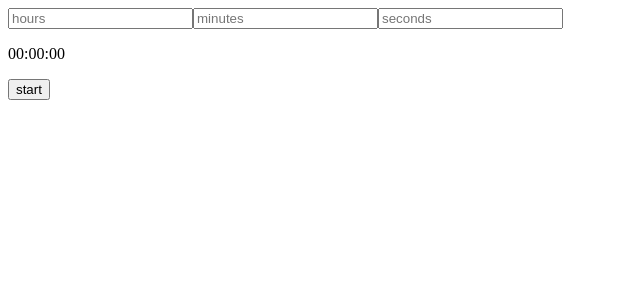
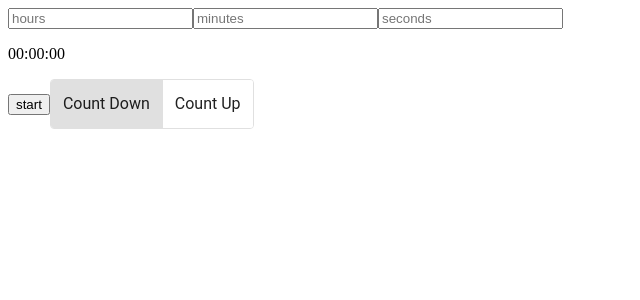
Before and after one commit to Daddelbob/Timer, an Angular app in the folder Timer/: page / in a window 1280 px wide. Shown: the top 300 px of the page, without its empty margins (0-640 px from the left). Built offline with nearby package versions, Linux system fonts and the light colour scheme.

Commit message:
chore(material): install material

```diff
--- a/Timer/package.json
+++ b/Timer/package.json
@@ -12,16 +12,19 @@
   },
   "private": true,
   "dependencies": {
-    "@angular/animations": "^5.2.0",
+    "@angular/animations": "^5.2.11",
+    "@angular/cdk": "^5.2.0",
     "@angular/common": "^5.2.0",
     "@angular/compiler": "^5.2.0",
     "@angular/core": "^5.2.0",
     "@angular/forms": "^5.2.0",
     "@angular/http": "^5.2.0",
+    "@angular/material": "^5.2.0",
     "@angular/platform-browser": "^5.2.0",
     "@angular/platform-browser-dynamic": "^5.2.0",
     "@angular/router": "^5.2.0",
     "core-js": "^2.4.1",
+    "hammerjs": "^2.0.8",
     "rxjs": "^5.5.6",
     "zone.js": "^0.8.19"
   },
--- a/Timer/src/app/app.module.ts
+++ b/Timer/src/app/app.module.ts
@@ -6,6 +6,7 @@ import { AppRoutingModule } from './app-routing.module';
 import { AppComponent } from './app.component';
 import { StartComponent } from './start/start.component';
 import { SharedModule } from './shared/shared.module';
+import { CustomMaterialModule } from './custom-material/custom-material.module';
 
 
 @NgModule({
@@ -16,7 +17,8 @@ import { SharedModule } from './shared/shared.module';
   imports: [
     BrowserModule,
     AppRoutingModule,
-    SharedModule
+    SharedModule,
+    CustomMaterialModule
   ],
   providers: [],
   bootstrap: [AppComponent]
--- a/Timer/src/app/shared/pipes/timer/timer.pipe.ts
+++ b/Timer/src/app/shared/pipes/timer/timer.pipe.ts
@@ -4,11 +4,9 @@ import { Pipe, PipeTransform } from '@angular/core';
   name: 'timer'
 })
 export class TimerPipe implements PipeTransform {
-
-  transform(value: any, args?: any): any {
+  transform(value: number, maximum?: number): any {
     const date = new Date(null);
     date.setSeconds(value);
     return date.toISOString().substr(11, 8);
   }
-
 }
--- a/Timer/src/app/start/start.component.html
+++ b/Timer/src/app/start/start.component.html
@@ -2,6 +2,11 @@
 <input type="number" (change)="setMinutes()" placeholder="minutes">
 <input type="number" (change)="setSeconds()" placeholder="seconds">
 <p>
-  {{ time | timer }}
+  {{ time | timer: selectedTotalSeconds }}
 </p>
 <input type="button" (click)="start()" value="start">
+
+<mat-button-toggle-group name="fontStyle" [(value)]="selectedCountMode" aria-label="Font Style">
+  <mat-button-toggle value="countDown">Count Down</mat-button-toggle>
+  <mat-button-toggle value="CountUp">Count Up</mat-button-toggle>
+</mat-button-toggle-group>
--- a/Timer/src/app/start/start.component.ts
+++ b/Timer/src/app/start/start.component.ts
@@ -7,15 +7,23 @@ import { Component, OnInit } from '@angular/core';
 })
 export class StartComponent implements OnInit {
   public time = 0;
+  public countingUp = true;
+  public selectedCountMode = 'countDown';
+  public selectedTotalSeconds = 5;
   timer: any;
   constructor() {}
 
   ngOnInit() {}
 
   tick() {
-    this.time++;
+    if (this.time < this.selectedTotalSeconds) {
+      this.time++;
+    } else {
+      clearInterval(this.timer);
+    }
     console.log('hi', this.time);
   }
+
   start() {
     this.timer = setInterval(() => this.tick(), 1000);
   }
--- a/Timer/src/index.html
+++ b/Timer/src/index.html
@@ -7,6 +7,7 @@
 
   <meta name="viewport" content="width=device-width, initial-scale=1">
   <link rel="icon" type="image/x-icon" href="favicon.ico">
+  <link href="https://fonts.googleapis.com/icon?family=Material+Icons" rel="stylesheet">
 </head>
 <body>
   <app-root></app-root>
--- a/Timer/src/main.ts
+++ b/Timer/src/main.ts
@@ -3,6 +3,7 @@ import { platformBrowserDynamic } from '@angular/platform-browser-dynamic';
 
 import { AppModule } from './app/app.module';
 import { environment } from './environments/environment';
+import 'hammerjs';
 
 if (environment.production) {
   enableProdMode();
--- a/Timer/src/styles.css
+++ b/Timer/src/styles.css
@@ -1 +1,2 @@
 /* You can add global styles to this file, and also import other style files */
+@import "~@angular/material/prebuilt-themes/indigo-pink.css";
```
Also changed, not shown: Timer/src/app/custom-material/custom-material.module.ts (added, +18 -0 lines), 1 other file (tests, documents, lock files or other folders).
